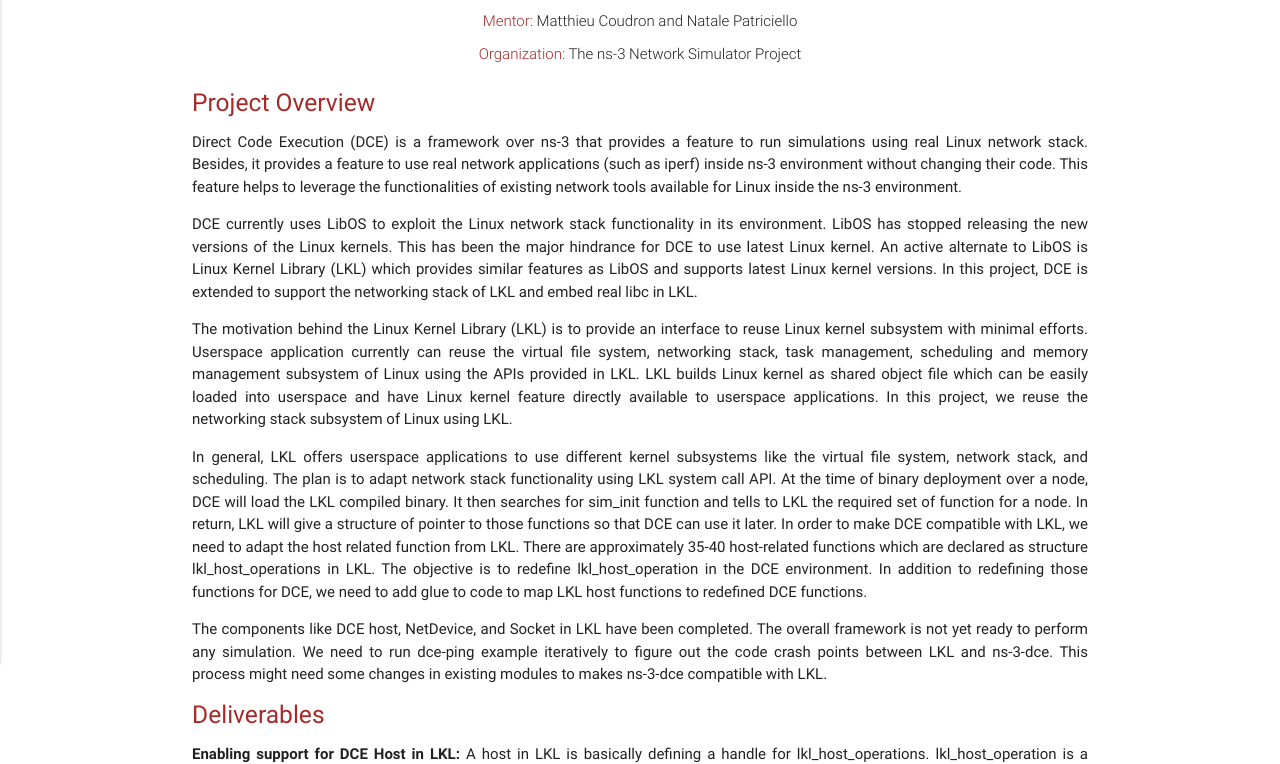
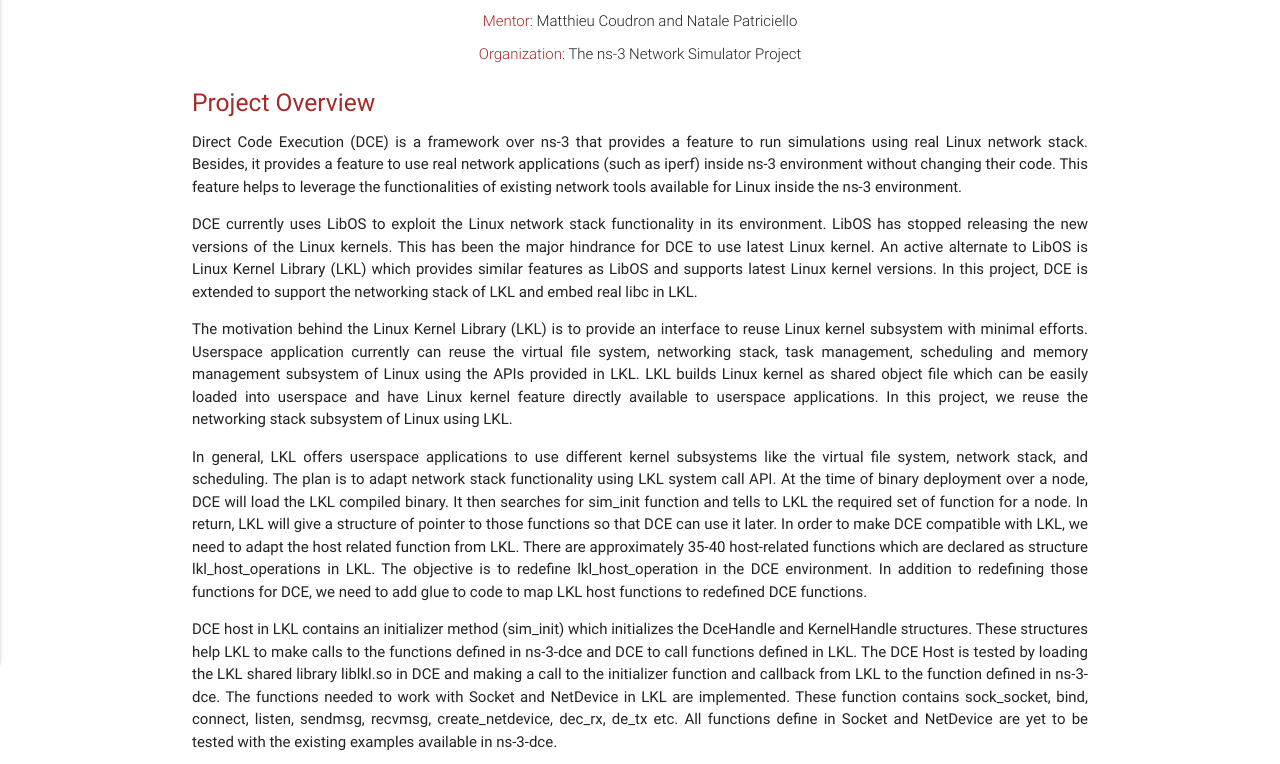
Before and after one commit to ns-3-dce-gsoc-2018/ns-3-dce-gsoc-2018.github.io, a plain HTML site: page index.html in a window 1280 px wide. Shown: the part 197-961 px from the top of the page. Drawn offline with nearby package versions, Linux system fonts and the light colour scheme.

Commit message:
Update description of work done

```diff
--- a/index.html
+++ b/index.html
@@ -43,7 +43,8 @@
       <p style="text-align:justify">The motivation behind the Linux Kernel Library (LKL) is to provide an interface to reuse Linux kernel subsystem with minimal efforts. Userspace application currently can reuse the virtual file system, networking stack, task management, scheduling and memory management subsystem of Linux using the APIs provided in LKL. LKL builds Linux kernel as shared object file which can be easily loaded into userspace and have Linux kernel feature directly available to userspace applications. In this project, we reuse the networking stack subsystem of Linux using LKL.
 </p>
       <p style="text-align:justify">In general, LKL offers userspace applications to use different kernel subsystems like the virtual file system, network stack, and scheduling. The plan is to adapt network stack functionality using LKL system call API. At the time of binary deployment over a node, DCE will load the LKL compiled binary. It then searches for sim_init function and tells to LKL the required set of function for a node. In return, LKL will give a structure of pointer to those functions so that DCE can use it later. In order to make DCE compatible with LKL, we need to adapt the host related function from LKL. There are approximately 35-40 host-related functions which are declared as structure lkl_host_operations in LKL. The objective is to redefine lkl_host_operation in the DCE environment. In addition to redefining those functions for DCE, we need to add glue to code to map LKL host functions to redefined DCE functions.</p>
-      <p style="text-align:justify">The components like DCE host, NetDevice, and Socket in LKL have been completed. The overall framework is not yet ready to perform any simulation. We need to run dce-ping example iteratively to figure out the code crash points between LKL and ns-3-dce. This process might need some changes in existing modules to makes ns-3-dce compatible with LKL.</p>
+      <p style="text-align:justify">DCE host in LKL contains an initializer method (sim_init) which initializes the DceHandle and KernelHandle structures. These structures help LKL to make calls to the functions defined in ns-3-dce and DCE to call functions defined in LKL. The DCE Host is tested by loading the LKL shared library liblkl.so in DCE and making a call to the initializer function and callback from LKL to the function defined in ns-3-dce. The functions needed to work with Socket and NetDevice in LKL are implemented. These function contains sock_socket, bind, connect, listen, sendmsg, recvmsg, create_netdevice, dec_rx, de_tx etc. All functions define in Socket and NetDevice are yet to be tested with the existing examples available in ns-3-dce.
+</p>
 
       <h5><font color="brown">Deliverables</font></h5>
       <p style="text-align:justify"><b>Enabling support for DCE Host in LKL: </b>A host in LKL is basically defining a handle for lkl_host_operations. lkl_host_operation is a structure of pointer to functions of basic functions related to memory allocation, thread handling, timers, semaphore handle (mutex) and panic. In order to run the real code in a discrete time environment, all the host-related functions should be implemented using DCE version of standard functions.
```
